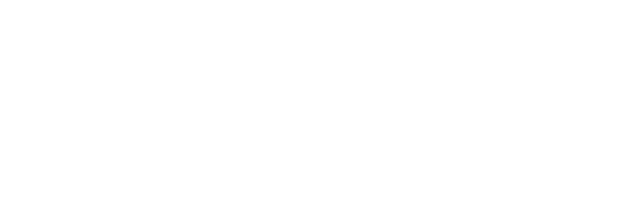
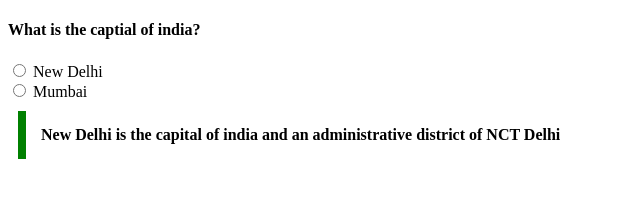
Before and after one commit to acciojob/trivia-sonalichandrappa22, a website: page main.html in a window 1280 px wide. Shown: the whole page, without its empty margins (0-640 px from the left). Drawn offline with Linux system fonts and the light colour scheme.

Commit message:
created a submission

```diff
--- a/main.html
+++ b/main.html
@@ -3,14 +3,23 @@
 <html>
 
 <head>
+	<title>Trivia</title>
 	<link rel="stylesheet" href="styles.css">
 </head>
+<body>
+	<h4> What is the captial of india?</h4>
+	<div>
+		<input type="radio" name="capital" values="new delhi">
+		New Delhi
+	</div>
+	<div>
+		<input type="radio" name="capital" values="Mumbai">
+		Mumbai
+	</div>
+	<blockquote cite="https://en.wikipedia.org/wiki/New_Delhi" style="max-width:600px; margin:10px;padding:15px;border-left:8px solid green; backgriund-color;#f8fffe;font-weight:bold">
+	    New Delhi is the capital of india and an administrative district of NCT Delhi
+	</blockquote>
 
-<body>
-	<!-- the entire body must be written by student -->
-    <script type="text/javascript" src="./script.js">
-</script>
 
-</body>
 
 </html>
```
